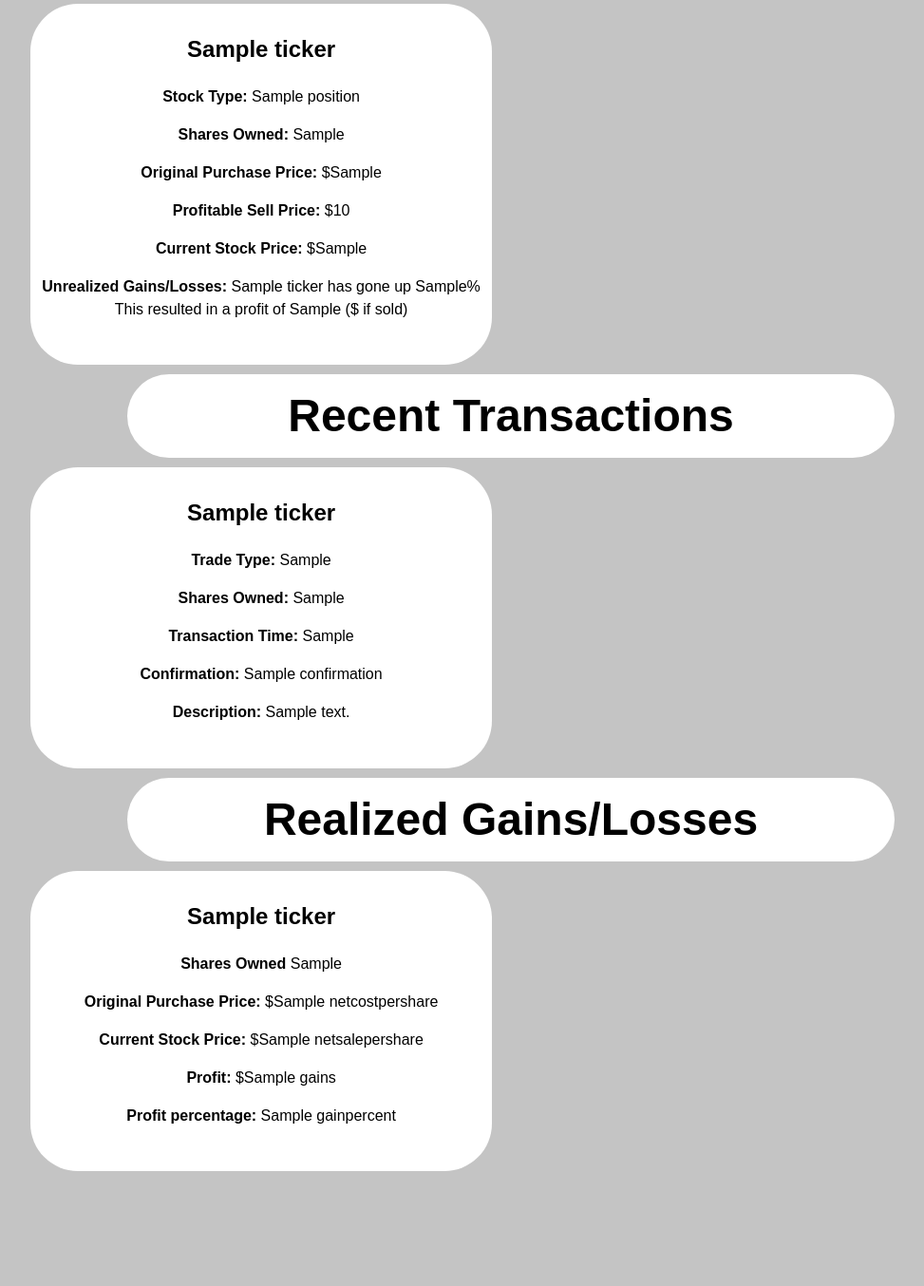
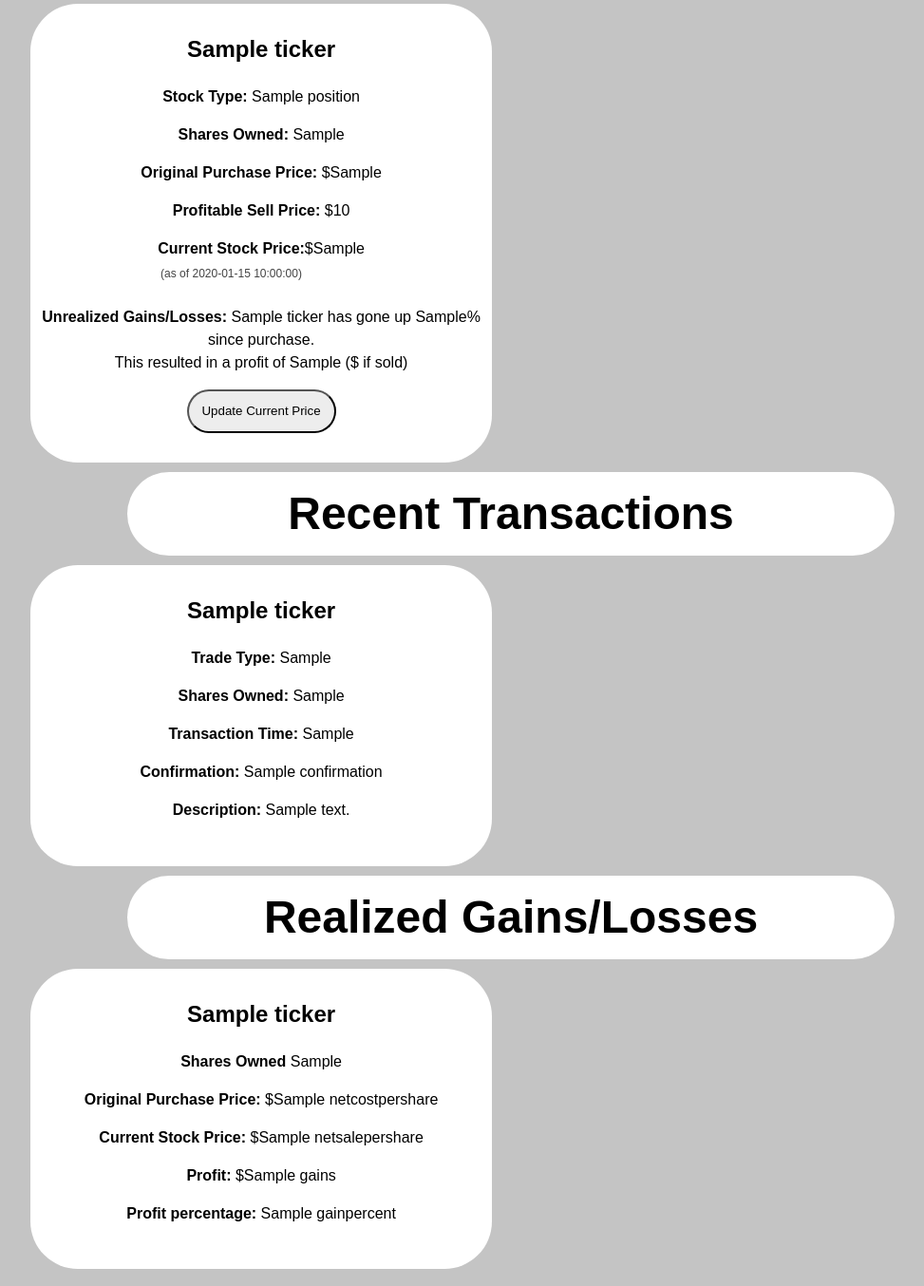
Before and after one commit to katzrkool/stocks, a Flask app: template templates/index.html in a window 1280 px wide. Shown: the part 814-2168 px from the top of the page at 95% size, without its empty margins (102-1075 px from the left). Before the commit the page ends 2047 px from the top, so only its background shows below. Run offline with Flask 2, Linux system fonts and the light colour scheme; the template is opened without the code that fills it: most values are stand-ins (such as "Sample title", 1, 10 or a date in 2020); parts of the project's set-up code (start-up, migrations or seed data) failed here and were passed over.

Commit message:
added live stock data

```diff
--- a/demo.json
+++ b/demo.json
@@ -15,8 +15,8 @@
                 "last_trade_date": "2019-09-13",
                 "netcost_pershare": "217.65",
                 "netcost": "5,441.13",
-                "currentprice_pershare": "218.75",
-                "currentvalue": "5,468.75",
+                "currentprice_pershare": "216.54",
+                "currentvalue": "5,413.61",
                 "unrealized_gainslosses": "-$27.62",
                 "per_unrealized_gainslosses": "-0.508",
                 "option": "Trade",
--- /dev/null
+++ b/static/stocks.js
@@ -0,0 +1,59 @@
+const SEC_FEE_PER_DOLLAR = parseFloat(document.getElementById('sec_fee').textContent);
+
+async function update_current_price(stock_id) {
+    const stock_container = document.getElementById(stock_id)
+    const ticker = stock_container.querySelector('.ticker').textContent;
+
+    // Hit my api to get latest data
+    // And any viewers, please don't use my API, i've got a small rate limit
+    // Instead, check out AlphaVantage! They've got a free API key, and good real time data
+    // They're what I'm using
+    const response = await fetch(`/price?ticker=${ticker}`);
+    if (response.status == 503) {
+        window.alert('Sorry! I\'ve used up my limit on fetching stock data! Refresh and try again in 60 seconds. :)')
+    }
+    const price = parseFloat((await response.json()).price);
+
+    // Get the element that holds the current price data.
+    const price_element = stock_container.querySelector('.current_price');
+    // const previous_price = price_element.textContent;
+
+    // Updating the last updated text
+    stock_container.querySelector('.last_updated').textContent =
+        `(as of ${(new Date()).toLocaleString()})`;
+
+    // Updating the current price
+    price_element.textContent = '$' + price;
+
+    // Now for gains/losses, so start by getting purchase price
+    const purchase_price = parseFloat(stock_container.querySelector('.purchase_price').textContent)
+
+    const difference = price - purchase_price;
+
+    const difference_percent = (price / purchase_price - 1)
+
+    const formatted_difference_percent = String((difference_percent * 100).toFixed(3)).replace('-', '');
+
+    // Update the color of gains/losses
+    stock_container.querySelector('.gainslosses').className =
+        `gainslosses ${difference < 0 ? "negative" : "positive"}`;
+
+    // Update the part that says up or down
+    stock_container.querySelector('.updown').textContent = difference < 0 ? "down": "up";
+
+    // Update the percentage
+    stock_container.querySelector('.gainslosses_percent').textContent = formatted_difference_percent;
+
+    // Update the part that says profit or loss
+    stock_container.querySelector('.profit_loss').textContent = difference < 0 ? "loss": "profit";
+
+    // Get shares owned
+    const shares_owned = parseFloat(stock_container.querySelector('.shares_owned').textContent)
+
+    // Update the part that says in dollars how much we've profited / lost
+    stock_container.querySelector('.profit_total').textContent = '$' + String((price * shares_owned * difference_percent).toFixed(2)).replace('-', '')
+
+    // Update the part with Fees
+    stock_container.querySelector('.profit_loss_sold').textContent =
+        ((price * shares_owned * difference_percent) - ((SEC_FEE_PER_DOLLAR * shares_owned * price) + 10)).toFixed(2).replace('-', '')
+}
--- a/static/style.css
+++ b/static/style.css
@@ -46,14 +46,21 @@
 
 button {
     padding: 3%;
-    width: 94%;
     border-radius: 50px;
     background-color: rgb(237, 237, 237);
-    border-width: thick;
-    font-size: 300%;
     min-height: fit-content;
 }
 
+.current_price_container {
+    display: inline-flex;
+    line-height: 1;
+    text-align: center;
+}
+
+.last_updated {
+    color: #444444;
+    font-size: 75%;
+}
 
 
 /* Darkmode stuff */
--- a/stocks/app.py
+++ b/stocks/app.py
@@ -1,10 +1,12 @@
+from datetime import date, timedelta
 from json import load
 from os import path, environ
-from flask import Flask, render_template, request
+from flask import Flask, render_template, request, jsonify
+import requests
 import sentry_sdk
 from sentry_sdk.integrations.flask import FlaskIntegration
 from stocks.scraper import Scraper
-from stocks.util import AuthError, Analyzer
+from stocks.util import AuthError, AlphaVantageError, Analyzer
 
 
 #pylint: disable=unused-argument
@@ -47,36 +49,79 @@
 
 app = Flask(__name__, static_url_path='/static', static_folder='../static/',
             template_folder='../templates')
-currentDir = path.dirname(path.realpath(__file__))
+current_dir = path.dirname(path.realpath(__file__))
+
+with open(path.join(current_dir, '../', 'config.json'), 'r') as f:
+    config = load(f)
+
+# Loads an Analyzer with the SEC fee from config and makes it globally available
+analyzer = Analyzer(config['sec_fee_per_dollar'])
+
 
 # Below are the API endpoints
 @app.route('/', methods=['GET', 'POST'])
 def index():
     if request.method == 'POST':
         try:
-            s = Scraper(request.form['username'], request.form['password'])
+            s = Scraper(request.form['username'], request.form['password'], analyzer)
             scraped_data = s.scrape()
             return render_template('index.html', data=scraped_data, highlight=highlight,
-                                   calculate_fees=Analyzer.calculate_fees)
+                                   calculate_fees=analyzer.calculate_fees,
+                                   most_recent_close_time=most_recent_close_time,
+                                   sec_fee=config['sec_fee_per_dollar'])
         except AuthError:
             return 'Incorrect Username or Password', 403
 
     return render_template('login.html')
 
 
+@app.route('/price')
+def fetch_stock_price():
+    '''
+    Takes a ticker and hits the Alpha Vantage api to get the current price and returns it
+    '''
+    ticker = request.args.get('ticker')
+    params = {'function': 'GLOBAL_QUOTE', 'symbol': ticker, 'apikey': config['api_key']}
+    response = requests.get('https://www.alphavantage.co/query', params=params).json()
+
+    # if the information we were looking for appears, that's great!, return it
+    if 'Global Quote' in response:
+        return jsonify({'price': response['Global Quote']['05. price']})
+
+    # If we hit our API Key limit, return error message
+    if 'Note' in response:
+        return jsonify({'error': 'API Key hit rate limit, try again in 60 seconds'}), 503
+
+    # If neither of those things happen, something went wrong
+    raise AlphaVantageError()
+
 @app.route('/demo')
 def demo():
-    with open(path.join(currentDir, '../', 'demo.json')) as f:
+    with open(path.join(current_dir, '../', 'demo.json')) as f:
         scraped_data = load(f)
 
     return render_template('index.html', data=scraped_data, highlight=highlight,
-                           calculate_fees=Analyzer.calculate_fees)
+                           calculate_fees=analyzer.calculate_fees,
+                           most_recent_close_time=most_recent_close_time,
+                           sec_fee=config['sec_fee_per_dollar'])
 
 
 # for highlighting units
 def highlight(unit: str) -> str:
     return 'negative' if unit.startswith("-") else 'positive'
 
+# for getting the most recent close date/time
+def most_recent_close_time() -> str:
+    now = date.today()
+    offset = 1
+    if now.weekday() == 6:
+        offset = 2
+    elif now.weekday() == 0:
+        offset = 3
+
+    close_date = now - timedelta(days=offset)
+
+    return f'{close_date.strftime("%m/%d/%Y")} 4:00 PM EST'
 
 if __name__ == '__main__':
     app.run()
--- a/templates/index.html
+++ b/templates/index.html
@@ -8,6 +8,7 @@
 </head>
 <body>
 <main>
+<p hidden id="sec_fee">{{sec_fee}}</p>
 <h1>STOCKS Overview</h1>
     <div class="surround">
         <h2>General Info</h2>
@@ -43,23 +44,35 @@
     <h1 id="breakdown">Stock Breakdown</h1>
         {% for stock in data.transactions.record %}
             <div id="{{ stock.id }}" class="surround">
-                <h2>{{ stock.ticker }}</h2>
+                <h2 class="ticker">{{ stock.ticker }}</h2>
                 <p><strong>Stock Type:</strong> {{ stock.position }}</p>
-                <p><strong>Shares Owned:</strong> {{ stock.shares_value.replace('-','') }}</p>
-                <p><strong>Original Purchase Price:</strong> ${{ stock.netcost_pershare }}</p>
+                <p><strong>Shares Owned:</strong> <span class="shares_owned">{{ stock.shares_value.replace('-','') }}</span></p>
+                <p><strong>Original Purchase Price:</strong> $<span class="purchase_price">{{stock.netcost_pershare }}</span></p>
                 <p><strong>Profitable Sell Price:</strong> ${{ data.analytics.profitable_sell_prices[stock.id] }}</p>
-                <p><strong>Current Stock Price:</strong> ${{ stock.currentprice_pershare }}</p>
-                <p class="{{ highlight(stock.per_unrealized_gainslosses)}}">
+                <p>
+                    <div class="current_price_container">
+                        <div class="current_price_label"><strong>Current Stock Price: </strong><br>
+                            <p class="last_updated">(as of {{ most_recent_close_time() }})</p>
+                        </div>
+                    <span class="current_price">${{ stock.currentprice_pershare }}</span></p>
+                    </div>
+                <p class="gainslosses {{ highlight(stock.per_unrealized_gainslosses)}}">
                     {# Multipart unrealized gains/losses section. First, pass the gains/losses value
                         to the highlight function to determine the color of the paragraph #}
                     <strong>Unrealized Gains/Losses:</strong>
-                    {# Say if the stock has gone up or down, and the precentage#}
-                    {{ stock.ticker }} has gone {{ 'down' if stock.per_unrealized_gainslosses.startswith('-') else 'up' }} {{ stock.per_unrealized_gainslosses }}%<br>
+                    {# Say if the stock has gone up or down #}
+                    {{ stock.ticker }} has gone <span class="updown">{{ 'down' if stock.per_unrealized_gainslosses.startswith('-') else 'up' }}</span>
+                    {# and the percentage #}
+                    <span class="gainslosses_percent">{{stock.per_unrealized_gainslosses.replace('-', '') }}</span>% since purchase.<br>
+                    {# Say if it's a profit or loss or loss #}
+                    This resulted in a <span class="profit_loss">{{ 'loss' if stock.unrealized_gainslosses.startswith('-') else 'profit'}}</span>
                     {# Then say how much in dollars we've profited or lost #}
-                    This resulted in a {{ 'loss' if stock.unrealized_gainslosses.startswith('-') else 'profit'}} of {{ stock.unrealized_gainslosses.replace('-','') }}
+                    of <span class="profit_total">{{ stock.unrealized_gainslosses.replace('-','') }} </span>
                     {# Fnally, say what the profit/loss would be if sold #}
-                    (${{ ((((stock.unrealized_gainslosses.replace('$', ''))|float - calculate_fees(stock.currentvalue|float))|string).replace('-', '')) }} if sold)
+                    ($<span class="profit_loss_sold">{{((((stock.unrealized_gainslosses.replace('$', ''))|float - calculate_fees(stock.currentvalue|float))|string).replace('-', '')) }}</span> if sold)
                 </p>
+
+                <button onclick="this.style.display = 'none'; update_current_price('{{ stock.id }}')">Update Current Price</button>
             </div>
         {% endfor %}
     {% endif %}
@@ -90,5 +103,6 @@
         {% endfor %}
     {% endif %}
 </main>
+<script src="{{ url_for('static', filename='stocks.js')}}"></script>
 </body>
 </html>
```
Also changed, not shown: stocks/scraper.py (+4 -9 lines), stocks/util.py (+18 -18 lines), 1 other file.
